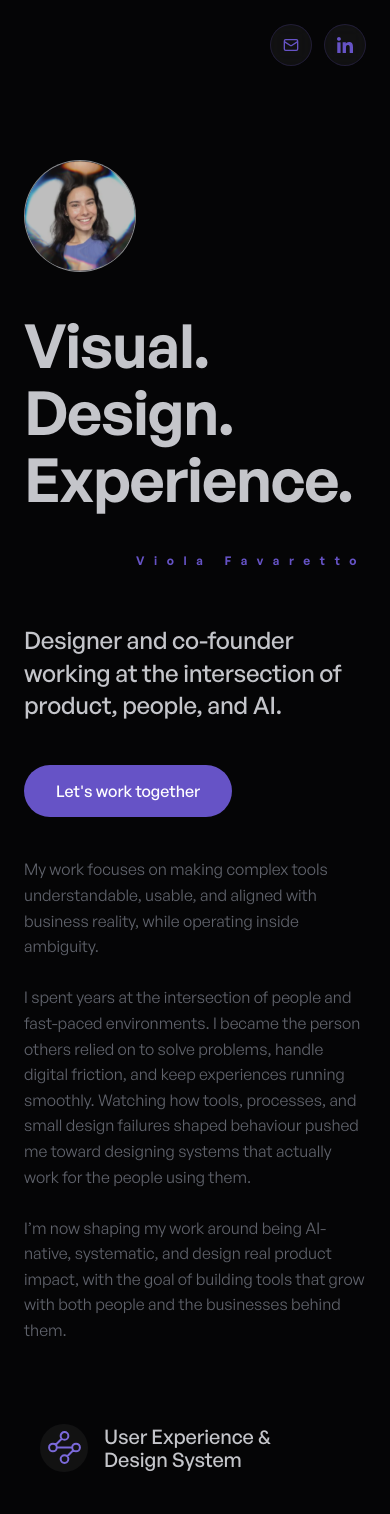
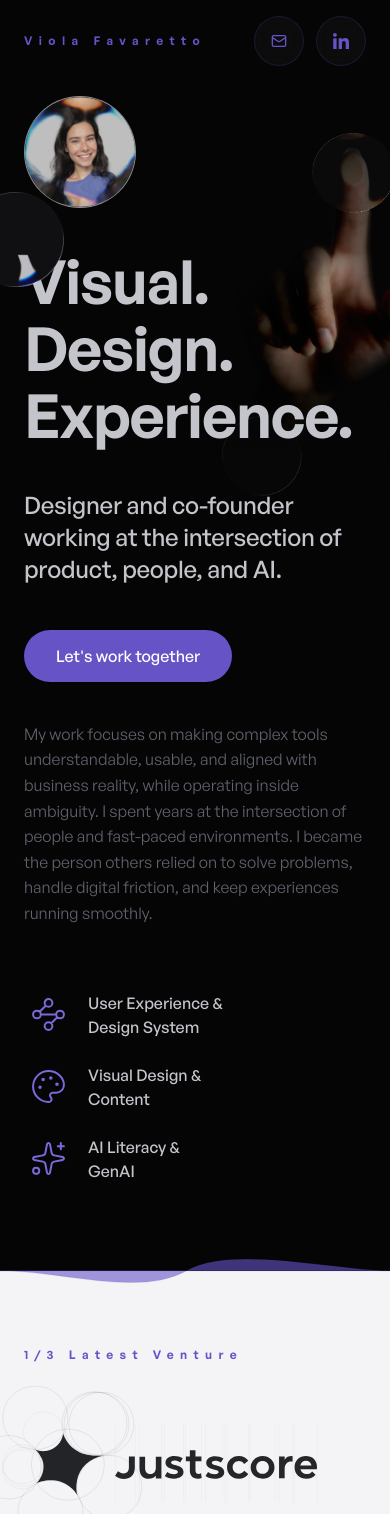
Before and after one commit to Gianeo/violafavola, a Next.js app: page / in a window 390 px wide. Shown: the top 1514 px of the page. Built offline with nearby package versions, Linux system fonts and the light colour scheme.

Commit message:
v2 11/02/26

```diff
--- a/src/app/globals.css
+++ b/src/app/globals.css
@@ -69,6 +69,6 @@
     @apply text-large leading-large tracking-large;
   }
   .copy-primary {
-    @apply whitespace-nowrap text-primary text-xs font-semibold tracking-[0.6rem] leading-overline;
+    @apply whitespace-nowrap text-primary text-xs font-semibold tracking-[0.4rem] leading-overline;
   }
 }
--- a/src/components/primitives/TopLinks.tsx
+++ b/src/components/primitives/TopLinks.tsx
@@ -9,23 +9,27 @@ export type TopLinkItem = {
 
 type TopLinksProps = {
   items: TopLinkItem[];
+  mobileLabel?: string;
   className?: string;
 };
 
-export function TopLinks({ items, className }: TopLinksProps) {
+export function TopLinks({ items, mobileLabel, className }: TopLinksProps) {
   return (
     <div
       className={cn(
-        "pointer-events-auto fixed right-6 top-6 z-30 flex items-center gap-3",
+        "pointer-events-auto fixed left-0 right-0 top-0 z-30",
         className
       )}
     >
+      <div className="flex items-center justify-between px-6 py-4 md:justify-end">
+        <div className="copy-primary md:hidden">{mobileLabel}</div>
+        <div className="flex items-center gap-3">
           {items.map((item) => (
             <a
               key={item.label}
               href={item.href}
               aria-label={item.label}
-          className="rounded-full border border-primary/20 bg-white/5 p-3 text-primary backdrop-blur transition hover:bg-white/10"
+              className="rounded-full border border-primary/20 bg-white/3 p-4 text-primary backdrop-blur transition hover:bg-white/10"
             >
               {item.icon.endsWith(".svg") ? (
                 <span
@@ -48,5 +52,7 @@ export function TopLinks({ items, className }: TopLinksProps) {
             </a>
           ))}
         </div>
+      </div>
+    </div>
   );
 }
--- a/src/components/sections/Expertise.tsx
+++ b/src/components/sections/Expertise.tsx
@@ -13,18 +13,18 @@ export function Expertise({ items }: ExpertiseContent) {
     ));
 
   return (
-    <Section tone="dark" className="-mt-16 md:-mt-40">
+    <Section tone="dark" className="-mt-16">
       <Container>
       <Grid>
         <div className="col-span-4 flex flex-col gap-6 pb-6 md:col-start-4 md:col-span-7 md:gap-8 md:pb-8">
           <div className="flex flex-col gap-6 md:flex-row md:gap-4">
             {items.map((item) => (
-              <div key={item.title} className="md:flex-1 p-4 md:p-0">
+              <div key={item.title} className="md:flex-1">
                 <div className="flex items-center gap-4">
-                  <span className="flex size-12 items-center justify-center rounded-full bg-white/5 md:size-16 md:bg-transparent">
+                  <span className="flex size-12 items-center justify-center rounded-full bg-transparent">
                     <Icon src={item.icon} alt={item.title} size={20} />
                   </span>
-                  <h3 className="copy-lg font-medium text-neutral-lighter">
+                  <h3 className="copy-base font-medium text-neutral-lighter">
                     {renderLines(item.title)}
                   </h3>
                 </div>
--- a/src/components/sections/Footer.tsx
+++ b/src/components/sections/Footer.tsx
@@ -47,7 +47,7 @@ export function Footer({
             <div className="max-w-md space-y-4">
               {renderParagraphs(body, "text-body text-muted-foreground")}
             </div>
-            <div className="flex flex-col gap-4 sm:flex-row sm:flex-wrap">
+            <div className="flex flex-wrap gap-4">
               <Button asChild size="lg">
                 <a href={primaryCta.href} className="flex items-center gap-2">
                   {renderLines(primaryCta.label)}
--- a/src/components/sections/Hero.tsx
+++ b/src/components/sections/Hero.tsx
@@ -39,10 +39,10 @@ export function Hero({
           alt=""
           width={640}
           height={640}
-          className="pointer-events-none absolute left-[50%] top-0 hidden h-auto object-cover md:block "
+          className="pointer-events-none absolute left-[50%] top-0 h-auto object-cover md:block "
           priority
         />
-        <div className="relative z-10 grid grid-cols-4 gap-y-10 md:grid-cols-12 md:gap-y-8 mt-24">
+        <div className="relative z-10 grid grid-cols-4 gap-y-10 md:grid-cols-12 md:gap-y-8 mt-8 md:mt-24">
           <div className="relative col-span-4 flex items-center justify-start md:row-start-1 md:col-start-2 md:col-span-2">
             <div className="relative size-28 overflow-hidden rounded-full border border-border/60 bg-card/20 md:size-40">
               <Image
@@ -59,7 +59,7 @@ export function Hero({
                 alt=""
                 width={80}
                 height={80}
-                className="pointer-events-none absolute right-16 top-80 hidden h-auto object-cover md:block opacity-20"
+                className="pointer-events-none absolute right-16 top-80 h-auto object-cover md:block opacity-20"
               />
           </div>
           <div className="col-span-4 flex flex-col gap-6 md:row-start-1 md:col-start-4 md:col-span-7 md:gap-8 relative">
@@ -73,7 +73,7 @@ export function Hero({
               alt=""
               width={96}
               height={96}
-              className="pointer-events-none absolute -left-14 -top-10 hidden h-auto object-cover md:block"
+              className="pointer-events-none absolute -left-14 -top-14 md:-top-10 h-auto object-cover md:block"
             />
           </div>
 
@@ -81,7 +81,7 @@ export function Hero({
             <StartWave />
           </div> */}
 
-          <div className="col-span-4 flex flex-col items-end gap-8 md:row-start-1 md:col-start-9 md:col-span-3 md:justify-end pb-4">
+          <div className="col-span-4 hidden flex-col items-end gap-8 md:row-start-1 md:col-start-9 md:col-span-3 md:flex md:justify-end pb-4">
             <div className="copy-primary">Viola Favaretto</div>
           </div>
 
@@ -97,16 +97,15 @@ export function Hero({
 
           <div className="col-span-4 md:row-start-4 md:col-start-7 md:col-span-5">
             <p className="copy columns-1 gap-6 md:columns-2 md:gap-8 md:max-w-2xl">
-              My work focuses on making complex tools understandable, usable, and aligned with business reality, while operating inside ambiguity.<br /><br />
+              My work focuses on making complex tools understandable, usable, and aligned with business reality, while operating inside ambiguity.
 
-              I spent years at the intersection of people and fast-paced environments. I became the person others relied on to solve problems, handle digital friction, and keep experiences running smoothly. Watching how tools, processes, and small design failures shaped behaviour pushed me toward designing systems that actually work for the people using them.<br /><br />
-              I’m now shaping my work around being AI-native, systematic, and design real product impact, with the goal of building tools that grow with both people and the businesses behind them.
+              I spent years at the intersection of people and fast-paced environments. I became the person others relied on to solve problems, handle digital friction, and keep experiences running smoothly.
             </p>
           </div>
 
         </div>
       </Container>
-      <TopLinks items={social} />
+      <TopLinks items={social} mobileLabel="Viola Favaretto" />
     </Section>
   );
 }
--- a/src/components/sections/ProjectJustScore.tsx
+++ b/src/components/sections/ProjectJustScore.tsx
@@ -17,7 +17,7 @@ export function ProjectJustScore() {
               alt="JustScore logo"
               width={120}
               height={40}
-              className="w-full h-auto md:ml-4 md:max-h-64"
+              className="w-full h-auto -ml-12 md:ml-4 md:max-h-64"
             />
           </div>
           <div className="col-span-4 md:row-start-2 md:col-start-2 md:col-span-4 md:mt-8">
@@ -41,7 +41,7 @@ export function ProjectJustScore() {
         </div>
 
         <div className="grid grid-cols-4 gap-4 md:grid-cols-12 md:gap-16 md:min-h-145 mt-12">
-          <div className="col-span-4 rounded-lg relative overflow-hidden aspect-auto md:row-start-1 md:col-start-5 md:col-span-7 md:max-h-164 shadow-2xl shadow-neutral-200">
+          <div className="col-span-4 rounded-lg relative overflow-hidden aspect-auto md:row-start-1 md:col-start-5 md:col-span-7 h-96 md:max-h-164 shadow-2xl shadow-neutral-200">
             <Image
               src="/images/JustScore/js-1.webp"
               alt="JustScore product overview"
@@ -52,7 +52,7 @@ export function ProjectJustScore() {
           </div>
 
           <div className="col-span-4 grid grid-cols-1 gap-4 md:row-start-1 md:col-start-2 md:col-span-3 md:gap-8">
-            <div className="bg-neutral-light rounded-lg relative overflow-hidden aspect-4/3 shadow-2xl shadow-neutral-200">
+            <div className="hidden md:block bg-neutral-light rounded-lg relative overflow-hidden aspect-4/3 shadow-2xl shadow-neutral-200">
               <Image
                 src="/images/JustScore/js-2.webp"
                 alt="JustScore interface detail"
@@ -70,7 +70,7 @@ export function ProjectJustScore() {
                 sizes="(max-width: 768px) 90vw, 30vw"
               />
             </div>
-            <div className="space-y-2 px-6 py-6 md:px-12 md:py-8">
+            <div className="space-y-2 px-0 py-6 md:px-12 md:py-8">
               <h4 className="title-sm">Web & Mobile App Co-Design</h4>
               <p className="copy">Participated during brainstorming sessions and user flow testing including engineers, as the employee voice, to influence design decisions.</p>
             </div>
```
Lines whose indentation alone changed are shown as unchanged.
